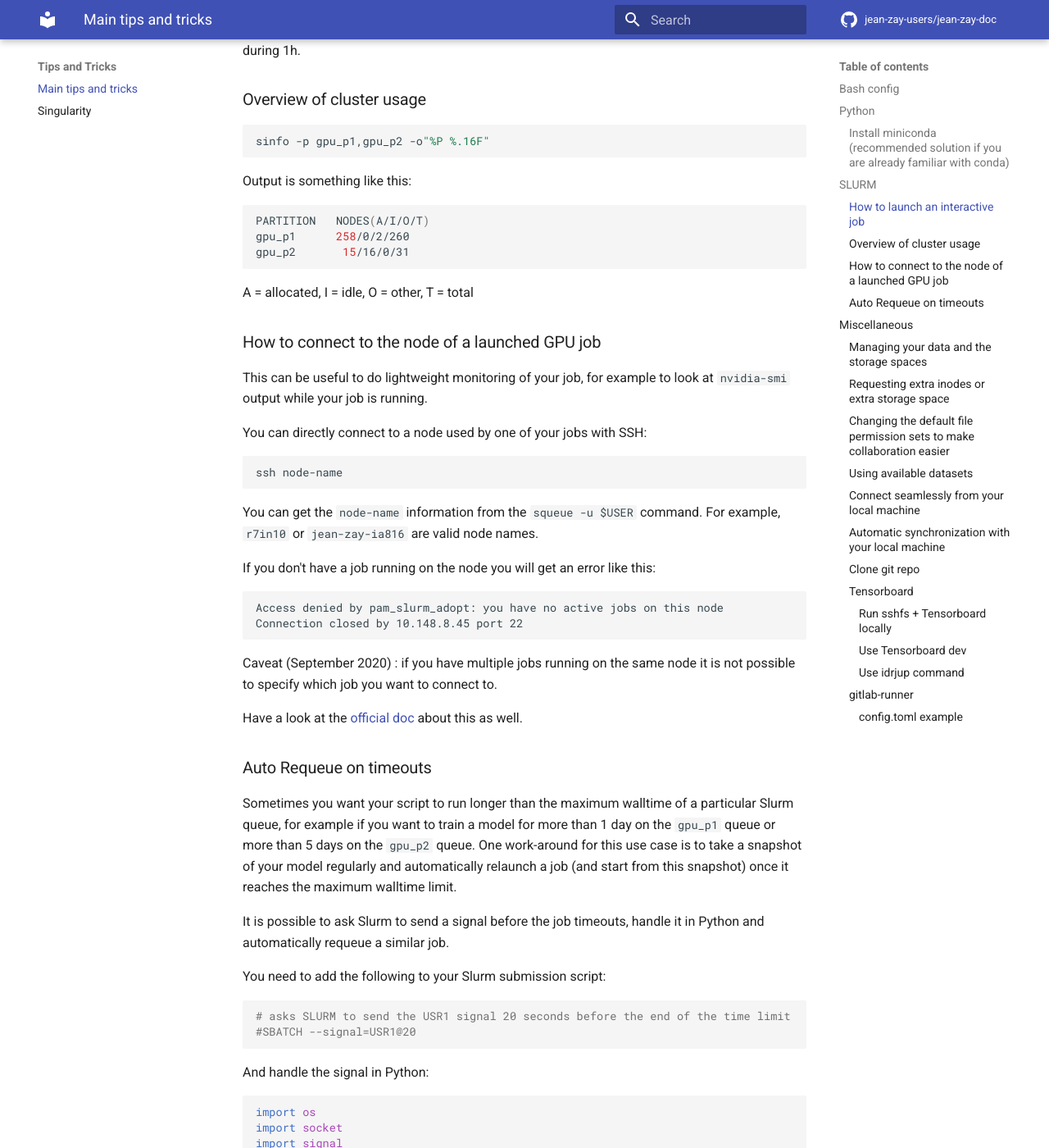
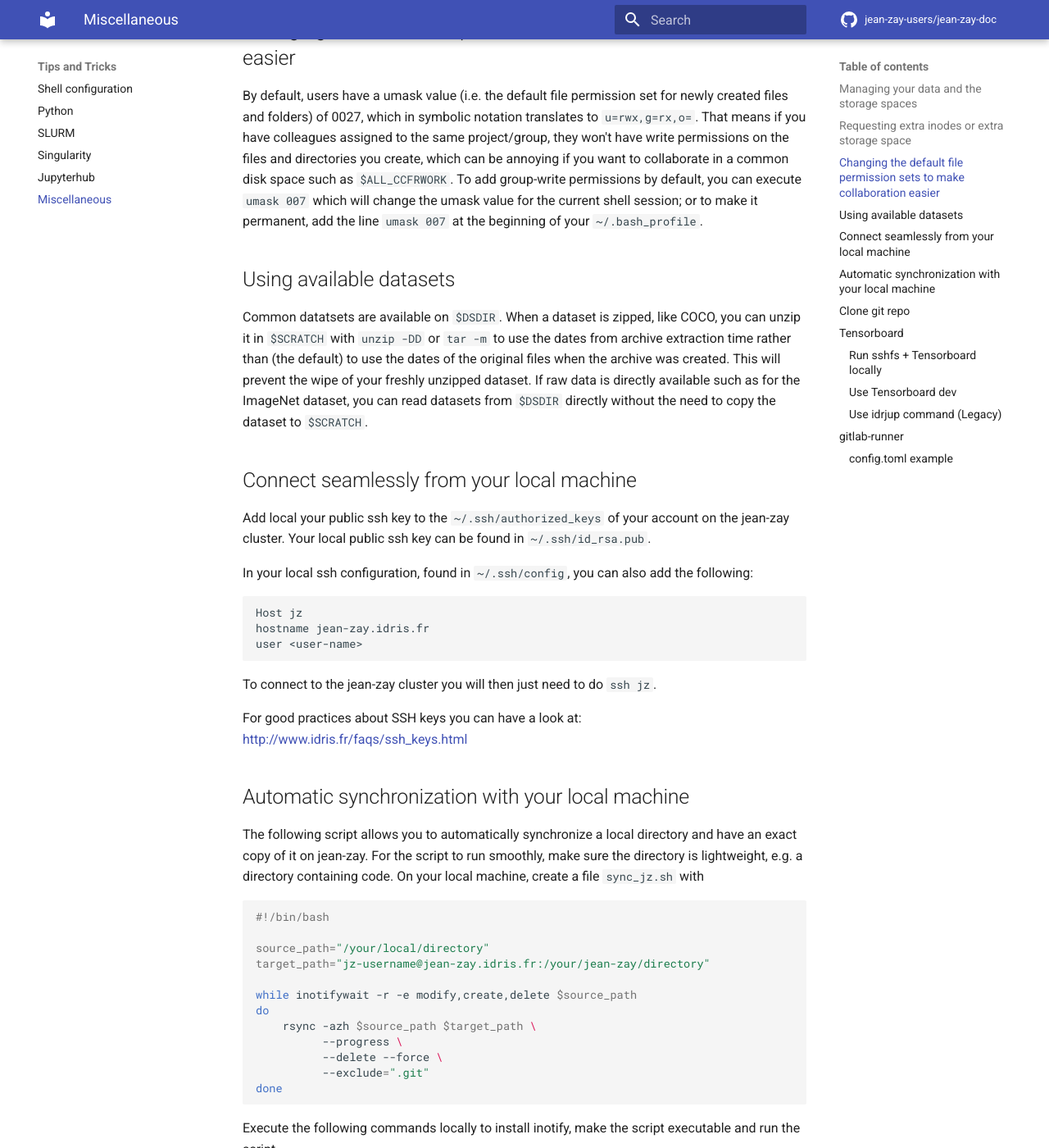
Before and after one commit to jean-zay-users/jean-zay-doc, an MkDocs documentation site: the page built from docs/tips/miscellaneous.md, in a window 1280 px wide and 1400 px high, scrolled down 1298 px. Shown: the whole window at 82% size. Built offline with MkDocs 1.6.1 and Material for MkDocs 9.7.7, drawn with Linux system fonts in a browser that asks for light colours; comment, search, counter and statistics services are not loaded; some of the changed text lies outside the part shown.

Commit message:
Refactor, new organisation for the tips and tricks section

````diff
--- a/docs/tips-and-tricks.md
+++ b/docs/tips/miscellaneous.md
@@ -1,179 +1,6 @@
-# Main tips and tricks
+# Miscellaneous
 
-## Bash config
-
-The `.bashrc` file is only executed when opening interactive shells on the cluster, while the `.bash_profile` file is only executed when logging in.
-To make sure the `.bashrc` is run when logging in, modify your `~/.bash_profile` so that it contains the following lines:
-
-```bash
-#
-# Source ~/.bashrc from ~/.bash_profile
-#
-[[ -f ~/.bashrc ]] && . ~/.bashrc
-```
-
-## Python
-
-### Install miniconda (recommended solution if you are already familiar with conda)
-
-Install `miniconda` in `$WORK/miniconda3`:
-
-```bash
-# download Miniconda installer
-wget https://repo.continuum.io/miniconda/Miniconda3-latest-Linux-x86_64.sh \
-    -O miniconda.sh
-# install Miniconda
-MINICONDA_PATH=$WORK/miniconda3
-chmod +x miniconda.sh && ./miniconda.sh -b -p $MINICONDA_PATH
-# make sure conda is up-to-date
-source $MINICONDA_PATH/etc/profile.d/conda.sh
-conda update --yes conda
-# Update your .bashrc to initialise your conda base environment on each login
-conda init
-```
-
-If you run out of space or inodes on `$WORK` (`idrquota -w` can help you
-figuring out whether you are close to the limit) you can send an email to
-[assist@idris.fr](mailto:assist@idris.fr) and ask for an increase. Try
-something between 5x-10x with some small justification and that should go
-through without too much problem (if that's not the case, open an
-[issue](https://github.com/jean-zay-users/jean-zay-doc/issues/new) to improve
-this doc!).
-
-## SLURM
-
-### How to launch an interactive job
-
-Your can use `srun` to launch an interactive job.
-
-For example, if you want to use a node with 4 GPUs during 1 hour, you can type:
-
-```bash
-srun --ntasks=1 --cpus-per-task=40 --gres=gpu:4 --time=01:00:00 \
-     --qos=qos_gpu-dev --pty bash -i
-```
-
-Now, you have a brand new shell on a compute node where you can run your scripts interactively
-during 1h.
-
-### Overview of cluster usage
-
-```bash
-sinfo -p gpu_p1,gpu_p2 -o"%P %.16F"
-```
-
-Output is something like this:
-
-```bash
-PARTITION   NODES(A/I/O/T)
-gpu_p1      258/0/2/260
-gpu_p2       15/16/0/31
-```
-
-A = allocated, I = idle, O = other, T = total
-
-### How to connect to the node of a launched GPU job
-
-This can be useful to do lightweight monitoring of your job, for example to
-look at `nvidia-smi` output while your job is running.
-
-You can directly connect to a node used by one of your jobs with SSH:
-
-```bash
-ssh node-name
-```
-You can get the `node-name` information from the `squeue -u $USER` command. For example, `r7in10`
-or `jean-zay-ia816` are valid node names.
-
-If you don't have a job running on the node you will get an error like this:
-
-```
-Access denied by pam_slurm_adopt: you have no active jobs on this node
-Connection closed by 10.148.8.45 port 22
-```
-
-Caveat (September 2020) : if you have multiple jobs running on the same node it
-is not possible to specify which job you want to connect to.
-
-Have a look at the [official doc](
-http://www.idris.fr/eng/jean-zay/jean-zay-connexion_ssh_noeud_calcul-eng.html)
-about this as well.
-
-### Auto Requeue on timeouts
-
-Sometimes you want your script to run longer than the maximum walltime of a
-particular Slurm queue, for example if you want to train a model for more than
-1 day on the `gpu_p1` queue or more than 5 days on the `gpu_p2` queue.  One
-work-around for this use case is to take a snapshot of your model regularly and
-automatically relaunch a job (and start from this snapshot) once it reaches the
-maximum walltime limit.
-
-It is possible to ask Slurm to send a signal before the job timeouts, handle it
-in Python and automatically requeue a similar job.
-
-You need to add the following to your Slurm submission script:
-
-```bash
-# asks SLURM to send the USR1 signal 20 seconds before the end of the time limit
-#SBATCH --signal=USR1@20
-```
-
-And handle the signal in Python:
-
-```python
-import os
-import socket
-import signal
-import sys
-import logging
-
-from pathlib import Path
-
-logger = logging.getLogger(__name__)
-
-def sig_handler(signum, frame):
-    logger.warning("Signal handler called with signal " + str(signum))
-    prod_id = int(os.environ['SLURM_PROCID'])
-    logger.warning("Host: %s - Global rank: %i" % (socket.gethostname(), prod_id))
-    if prod_id == 0:
-        logger.warning("Requeuing job " + os.environ['SLURM_JOB_ID'])
-        os.system('scontrol requeue ' + os.environ['SLURM_JOB_ID'])
-    else:
-        logger.warning("Not the master process, no need to requeue.")
-    sys.exit(-1)
-
-
-def init_signal_handler():
-    """
-    Handle signals sent by SLURM for time limit.
-    """
-    signal.signal(signal.SIGUSR1, sig_handler)
-    logger.warning("Signal handler installed.")
-
-...
-# In main
-
-# Makes sure that we start from where we ended in the previous job
-checkpoint = Path("my_job.pt")
-if checkpoint.exists():
-    load(checkpoint)
-
-init_signal_handler()
-
-for _ in range(epochs):
-    ...
-    save(checkpoint)
-
-```
-
-!!! warning
-    Remember to also add a serialization logic to your objects to make sure
-    your new job start from where your previous job ended. In the above case,
-    we will restart from the previous epoch checkpoint.
-
-## Miscellaneous
-
-### Managing your data and the storage spaces
+## Managing your data and the storage spaces
 
 Be careful about the place where you put your data on the JZ super-computer,
 since there are quotas for each project, depending on the storage space and the
@@ -206,7 +33,8 @@ If you need to send data to Jean-Zay a good idea is to use `rsync`. E.g.:
 rsync -avz /your/local/database/ \
     your-jean-zay-login@jean-zay:/gpfsscratch/your/remote/dir/
 ```
-### Requesting extra inodes or extra storage space
+
+## Requesting extra inodes or extra storage space
 
 1. Create a password for the extranet from the command line program `passextranet`.
 2. Connect to the extranet (`https://extranet.idris.fr`) from an approved machine with your Jean-Zay username and this above password.
@@ -215,11 +43,11 @@ rsync -avz /your/local/database/ \
 !!! warning
     The number of inodes seem to be a bottleneck for Jean-Zay platform. Do not expect a too high number of obtained requests.
 
-### Changing the default file permission sets to make collaboration easier
+## Changing the default file permission sets to make collaboration easier
 
 By default, users have a umask value (i.e. the default file permission set for newly created files and folders) of 0027, which in symbolic notation translates to `u=rwx,g=rx,o=`. That means if you have colleagues assigned to the same project/group, they won't have write permissions on the files and directories you create, which can be annoying if you want to collaborate in a common disk space such as `$ALL_CCFRWORK`. To add group-write permissions by default, you can execute `umask 007` which will change the umask value for the current shell session; or to make it permanent, add the line `umask 007` at the beginning of your `~/.bash_profile`.
 
-### Using available datasets
+## Using available datasets
 
 Common datatsets are available on `$DSDIR`. When a dataset is zipped, like COCO,
 you can unzip it in `$SCRATCH` with `unzip -DD` or `tar -m` to use the dates from archive
@@ -227,7 +55,7 @@ extraction time rather than (the default) to use the dates of the original files
 This will prevent the wipe of your freshly unzipped dataset.
 If raw data is directly available such as for the ImageNet dataset, you can read datasets from `$DSDIR` directly without the need to copy the dataset to `$SCRATCH`.
 
-### Connect seamlessly from your local machine
+## Connect seamlessly from your local machine
 
 Add local your public ssh key to the `~/.ssh/authorized_keys` of your account on the jean-zay cluster.
 Your local public ssh key can be found in `~/.ssh/id_rsa.pub`.
@@ -245,7 +73,7 @@ To connect to the jean-zay cluster you will then just need to do `ssh jz`.
 For good practices about SSH keys you can have a look at:
 http://www.idris.fr/faqs/ssh_keys.html
 
-### Automatic synchronization with your local machine
+## Automatic synchronization with your local machine
 
 The following script allows you to automatically synchronize a local directory and have an exact copy of it on jean-zay.
 For the script to run smoothly, make sure the directory is lightweight, e.g. a directory containing code. On your local machine, create a file `sync_jz.sh` with
@@ -277,7 +105,7 @@ The synchronization is unidirectional, which means that all of the edits should
 Any manual change of the remote directory will be overwritten so that the remote directory matches the local one.
 `.git` is excluded from synchronization as git history directories can be heavy and are usually not necessary to run code on the cluster.
 
-### Clone git repo
+## Clone git repo
 
 SSH from Jean Zay going to the outside is very restricted. That means that if
 you are used to do
@@ -309,12 +137,12 @@ http://www.idris.fr/media/data/formulaires/fgc.pdf, mostly the section "Ajout,
 modification ou suppression de machines".
 
 
-### Tensorboard
+## Tensorboard
 
 Tensorboard is a nice tool to monitor the progress of your trainings.
 Currently there are 3 (known) ways to use it in Jean Zay:
 
-#### Run sshfs + Tensorboard locally
+### Run sshfs + Tensorboard locally
 
 The idea is to:
 
@@ -368,7 +196,7 @@ This will open a new tab in your local browser and show the progress of your tra
     If you have better advice to prevent or recover from disconnections, please
     improve this doc!
 
-#### Use Tensorboard dev
+### Use Tensorboard dev
 
 [Tensorboard dev](https://tensorboard.dev/) is a tool allowing you to upload your
 Tensorboard events on the cloud and read them online using Google OAuth.
@@ -388,7 +216,7 @@ events will be uploaded on-the-fly.
     minutes of CPU time, which roughly translates to 11 hours for Tensorboard
     dev in our experience.
 
-#### Use `idrjup` command
+### Use `idrjup` command (Legacy)
 
 The way recommended by the official doc but probably the least convenient is to:
 
@@ -399,7 +227,7 @@ This is described in full details in the [official
 docs](http://www.idris.fr/jean-zay/pre-post/jean-zay-jupyter-notebook.html).
 
 
-### gitlab-runner
+## gitlab-runner
 
 CI's workflows are not currently supported on Jean Zay (soon?).
 
@@ -430,7 +258,7 @@ Here is a procedure to run a gitlab-runner in user mode on your account:
     * Check periodically your that your tmux session is still alive (usually killed on
       tuesdays).
 
-#### config.toml example
+### config.toml example
 ```
 concurrent = 1
 check_interval = 0
--- a/mkdocs.yml
+++ b/mkdocs.yml
@@ -62,8 +62,12 @@ nav:
   - Home: index.md
   - Access procedure: access-procedure.md
   - Tips and Tricks:
-    - Main tips and tricks: tips-and-tricks.md
-    - Singularity: singularity.md
+    - Shell configuration: tips/shell.md
+    - Python: tips/python.md
+    - SLURM: tips/slurm.md
+    - Singularity: tips/singularity.md
+    - Jupyterhub: tips/jupyterhub.md
+    - Miscellaneous: tips/miscellaneous.md
   - Limitations: limitations.md
   - Examples:
     - Pytorch examples:
````
Also changed, not shown: docs/tips/jupyterhub.md (added, +10 -0 lines), docs/tips/python.md (added, +27 -0 lines), docs/tips/shell.md (added, +12 -0 lines), docs/tips/slurm.md (added, +130 -0 lines), docs/tips/singularity.md (renamed from docs/singularity.md).
